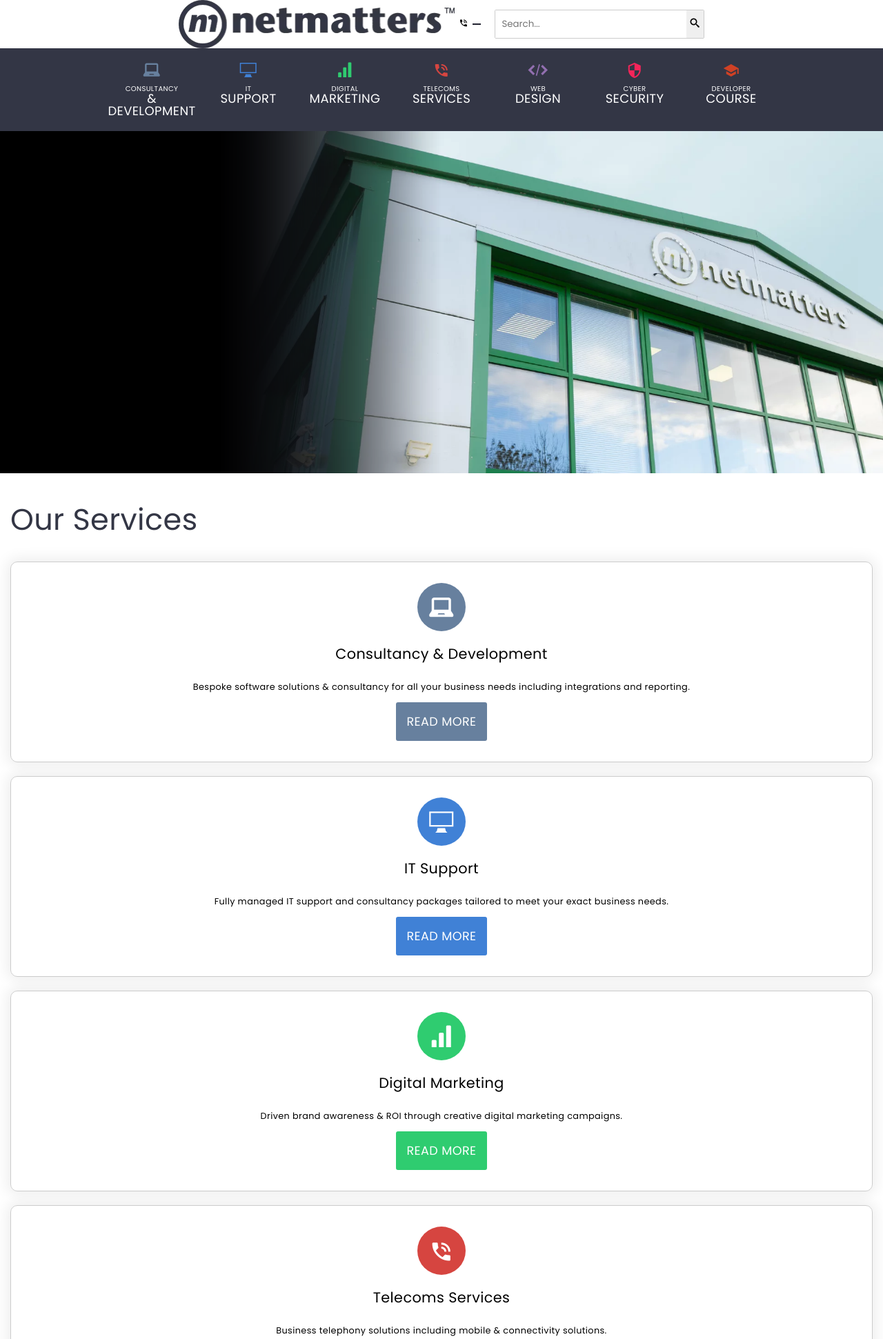
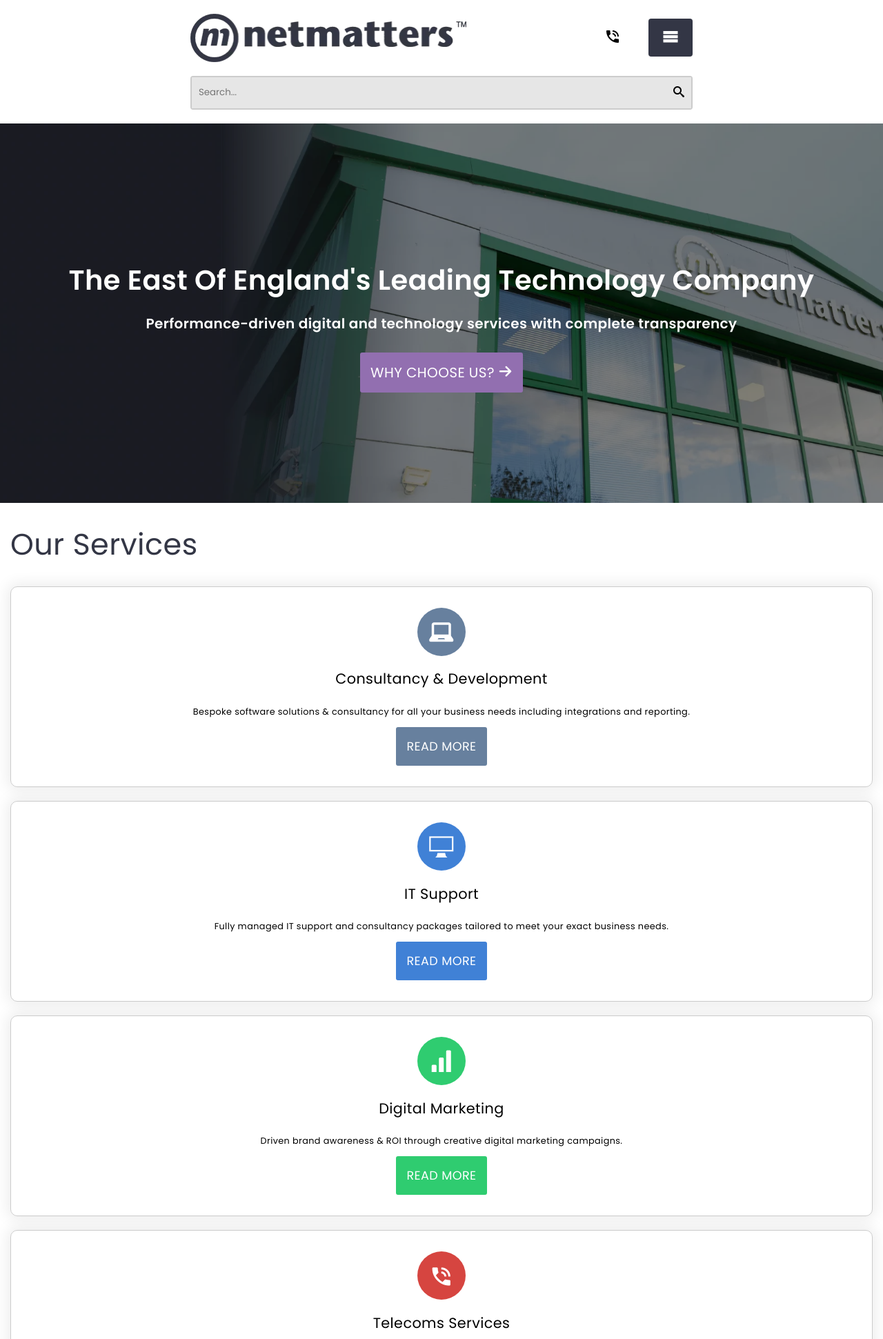
Before and after one commit to Max-Seaman/Netmatters-Homepage, a PHP site: page / in a window 1280 px wide. Shown: the top 1941 px of the page at 69% size. Run offline with PHP 8.4, Linux system fonts and the light colour scheme; some web fonts are replaced.

Commit message:
header and some 'news'
finished styling for the header section and some of the 'news' section. some minor adjustments to the 'welcome' and 'navbar/dropdown' sections too

```diff
--- a/css/style.css
+++ b/css/style.css
@@ -101,43 +103,104 @@
   font-weight: 500;
   grid-column: 1/-1;
 }
+.container-news {
+  padding: 0;
+}
 
 .stars {
   margin: 10px 0;
 }
 
-header {
-  margin-top: 20px;
+.header-top {
+  display: grid;
+  grid-template-columns: minmax(100px, 400px) 1fr;
+  grid-template-rows: auto auto;
+  align-items: center;
+  padding: 0 20px;
+  font-size: 24px;
+  column-gap: 30px;
+  row-gap: 20px;
+  margin: 20px auto;
+  max-width: 768px;
+  width: 100%;
+}
+.header-top img {
+  max-width: 100%;
+  height: auto;
 }
 
-.header-top {
+.items {
   display: flex;
-  flex-wrap: wrap;
-  align-items: center;
-  padding: 0 20px;
+  gap: 20px;
+  flex-wrap: nowrap;
+  justify-content: flex-end;
 }
-.header-top img {
-  width: 400px;
-  height: auto;
+.items button {
+  padding: 10px 20px;
+  font-size: 24px;
+  border: none;
+  border-radius: 4px;
+  color: #fff;
 }
-.header-top .search {
+
+.icon-phonetalk {
+  color: #000;
+}
+
+.phone {
+  background-color: transparent;
+}
+
+.contact {
+  background-color: #999ba3;
+}
+
+.menu {
+  background-color: #333645;
+}
+
+.search {
   display: flex;
-  flex: 1;
-  margin-left: 20px;
-  order: 1;
+  justify-content: center;
+  max-width: 100%;
+}
+.search-1 input {
+  padding-left: 10px;
   border: 1px solid #ccc;
-  border-radius: 2px;
+}
+.search-1 button {
+  padding: 10px 20px 7px;
+  font-size: 24px;
+  color: #fff;
+  border: none;
+  border-radius: 0 4px 4px 0;
+  background-color: #999ba3;
+}
+.search-2 {
+  grid-column: 1/-1;
+  border: 2px solid #ccc;
+  border-radius: 4px;
+}
+.search-2 input {
+  display: flex;
+  width: 100%;
+  padding-left: 10px;
   background-color: #e6e6e6;
-  box-shadow: inset 0 2px 4px rgba(0, 0, 0, 0.1);
+  border: none;
 }
-.header-top .search input {
-  width: 100%;
-  padding: 10px;
+.search-2 button {
+  font-size: 16px;
+  padding: 10px 10px;
   border: none;
+  background-color: #e6e6e6;
+}
+
+.support, .contact, .search-1 {
+  display: none;
 }
 
 nav {
-  display: flex;
+  display: none;
   justify-content: center;
   width: 100vw;
   background-color: #333645;
@@ -254,29 +282,60 @@
   text-decoration: underline;
 }
 
-/* Show dropdown on hover */
-.dropdown-2, .dropdown-3, .dropdown-4, .dropdown-5, .dropdown-6, .dropdown-7 {
-  display: none;
-}
-
+/* .hero::before {
+    content: '';
+    position: absolute;
+    inset: 0;
+    background: linear-gradient(
+      to right,
+      #000 20%,       black overlay on left
+      transparent 50%,  fade out
+      transparent 100%    no overlay on right side
+    );
+    z-index: 2;
+    mix-blend-mode: multiply;    used to overlay gradient and image
+  } */
 .hero {
   position: relative;
-  display: inline-block;
-}
-
-.hero::before {
-  content: "";
-  position: absolute;
-  inset: 0;
-  background: linear-gradient(to right, #000 25%, transparent 50%, transparent 100%);
-  z-index: 2;
-  mix-blend-mode: multiply; /* used to overlay gradient and image */
+  width: 100vw;
+  height: 550px;
+  display: flex;
+  align-items: center;
+  justify-content: center;
 }
 
 .hero img {
-  display: block;
+  position: absolute;
+  top: 0;
+  left: 0;
   width: 100%;
-  height: auto;
+  height: 100%;
+  object-fit: cover;
+  filter: brightness(50%);
+}
+
+.hero-txt {
+  position: relative;
+  color: #fff;
+  text-align: center;
+  z-index: 2;
+  margin-top: 0;
+  padding: 0 35px;
+  line-height: 1.2;
+}
+.hero-txt h1 {
+  color: #fff;
+  font-size: 40px;
+  font-weight: 600;
+}
+.hero-txt h2 {
+  padding-bottom: 30px;
+  font-size: 20px;
+  font-weight: 600;
+}
+
+.hero-btn {
+  font-size: 20px;
 }
 
 main {
@@ -528,31 +625,6 @@
 }
 .icon-footer-x:hover {
   background-color: #0fb9f7;
-}
-
-.support, .contact {
-  display: none;
-  flex-wrap: wrap;
-}
-
-.header-top button {
-  border: none;
-}
-.header-top button svg {
-  width: 32px;
-  height: 32px;
-  fill: #000;
-}
-
-.phone {
-  background: none;
-}
-
-.menu {
-  background-color: #212330;
-}
-.menu-icon {
-  filter: brightness(0) invert(1);
 }
 
 .card-1:hover {
--- a/index.html
+++ b/index.html
@@ -14,16 +14,22 @@
     <body>
 
         <header class="container">
-            <div class="header-top">
+            <div class="header-top ">
                 <img src="img/logo.png" alt="Netmatters Logo">
-                <button type="button" class="support"><i class="icon icon-mouse"></i>Support</button>
-                <button type="button" class="contact"><i class="icon icon-plane"></i>Contact</button>
-                <form class="search">
-                    <input type="text" placeholder="Search...">
-                    <button type="submit"class="submit"><i class="icon icon-search"></i></button>
+                <div class="items">
+                    <button type="button" class="support btn btn-2"><i class="icon icon-mouse"></i>Support</button>
+                    <button type="button" class="contact btn"><i class="icon icon-plane"></i>Contact</button>
+                    <form class="search search-1">
+                        <input type="text" class="hidden-m" placeholder="Search...">
+                        <button type="submit"><i class="icon icon-search"></i></button>
                     </form>
                     <button type="button" class="phone"><i class="icon icon-phonetalk"></i></button>
-                <button type="button" class="menu"><i class="icon icon-menu"></i></button>
+                    <button type="button" class="menu"><i class="icon icon-menu1"></i></button>
+                </div>
+                <form class="search search-2">
+                    <input type="text" placeholder="Search...">
+                    <button type="submit"><i class="icon icon-search"></i></button>
+                </form>
             </div>
             <nav>
                 <ul>
@@ -136,8 +142,15 @@
 
         <main>
 
+        <div class="container">
             <div class="hero">
                 <img src="img/hero.png" alt="Netmatters Building">
+                <div class="hero-txt">
+                    <h1 class="title">The East Of England&apos;s Leading Technology Company</h1>
+                    <h2>Performance-driven digital and technology services with complete transparency</h2>
+                    <span class="btn btn-5 hero-btn">Why Choose Us? <i class="icon icon-arrow"></i></span>
+                </div>
+            </div>
         </div>
 
             <div class="container">
@@ -212,10 +225,10 @@
                         </div>
                         <figure>
                             <blockquote>
-                                <p class="quote bold">Netmatters stood out from the start. Great guys and very easy to work with. Both the build and digital marketing teams are clearly skilled -they know their stuff! They delivered a website to our (high!) expectations and went over and above to ensure we were satisfied clients - and we are!</p>
+                                <p class="quote">Netmatters stood out from the start. Great guys and very easy to work with. Both the build and digital marketing teams are clearly skilled -they know their stuff! They delivered a website to our (high!) expectations and went over and above to ensure we were satisfied clients - and we are!</p>
                             </blockquote>
                             <figcaption>
-                                <p><strong>Eleanor Bishop, Head of Marketing - </strong>Ashcroft Partnership LLP</p>
+                                <strong>Eleanor Bishop, Head of Marketing - </strong>Ashcroft Partnership LLP
                             </figcaption>
                         </figure>
                         <div class="buttons">
@@ -231,6 +244,8 @@
                 <a href="#" class="view">View All <i class="icon icon-arrow"></i></a>
                 <div class="container container-news">
                     <a href="#" class="news-txt">
+                        <img src="img/news-value.png" alt="Increase exit value with bespoke software">
+                        <div class="content insights">
                             <h3>How Much Could Bespoke Software Add to Your E...</h3>
                             <p>If you're a Managing Director or Senior Manager preparing your business for exit, you know that incr...</p>
                             <span class="btn btn-news">Read More</span>
@@ -239,14 +254,17 @@
                                     <img src="img/news-netmatters.png" alt="Author Image">
                                 </div>
                                 <div class="details">
-                                <p>Posted by Netmatters</p>
+                                    <p class="bold">Posted by Netmatters</p>
                                     <p>27th June 2025</p>
+                                </div>
                             </div>
                         </div>
                     </a>
                 </div>
                 <div class="container container-news">
                     <a href="#" class="news-txt">
+                        <img src="img/news-ai.png" alt="Article: AI integration for business">
+                        <div class="content insights">
                             <h3>New Office Opening in Cambridge</h3>
                             <p>We are excited to announce the opening of our new office in Cambridge, expanding our reach and capabilities.</p>
                             <span class="btn btn-news">Read More</span>
@@ -255,14 +273,17 @@
                                     <img src="img/news-netmatters.png" alt="Author Image">
                                 </div>
                                 <div class="details">
-                                <p>Posted by Netmatters</p>
+                                    <p class="bold">Posted by Netmatters</p>
                                     <p>26th June 2025</p>
+                                </div>
                             </div>
                         </div>
                     </a>
                 </div>
                 <div class="container container-news">
                     <a href="#" class="news-txt">
+                        <img src="img/news-hire.png" alt="Netmatters hiring 1st line technician">
+                        <div class="content careers">
                             <h3>Netmatters Celebrates 10 Years of Excellence</h3>
                             <p>This year marks a decade of innovation and success for Netmatters, and we couldn't have done it without our amazing team and clients.</p>
                             <span class="btn btn-news">Read More</span>
@@ -271,8 +292,9 @@
                                     <img src="img/news-BS.png" alt="Author Image">
                                 </div>
                                 <div class="details">
-                                <p>Posted by Netmatters</p>
+                                    <p class="bold">Posted by Netmatters</p>
                                     <p>27th June 2025</p>
+                                </div>
                             </div>
                         </div>
                     </a>
--- a/scss/base/_readmore.scss
+++ b/scss/base/_readmore.scss
@@ -9,7 +9,5 @@
 .btn {
     text-transform: uppercase;
 
-        &-1 {
-            background-color: #4081d6;
-        }
+
     }
--- a/scss/base/_text.scss
+++ b/scss/base/_text.scss
@@ -34,7 +34,7 @@
 .view {
     order: 1;
     text-decoration: none;
-    padding: 30px;
+    padding: 30px 0;
     color: #333645;
     font-weight: 600;
     font-size: 27px;
@@ -55,3 +55,7 @@
     font-size: 10px;
     padding-top: 10px;
 }
+
+.bold {
+    font-weight: 600;
+}
--- a/scss/layout/_containers.scss
+++ b/scss/layout/_containers.scss
@@ -24,7 +24,8 @@
      &-dropdown {
         display: grid;
         grid-template-columns: repeat(3, 1fr);
-        width: 80%;
+        max-width: 1000px !important;   //make sure to change for the largest viewport
+        align-items: center;
         text-transform: none;
 
         h1 {
@@ -35,6 +36,10 @@
             grid-column: 1 / -1;
         }
    }
+
+   &-news {
+    padding: 0;
+   }
 }
 
 .stars {
--- a/scss/layout/_header.scss
+++ b/scss/layout/_header.scss
@@ -1,39 +1,103 @@
-header {
-    margin-top: 20px;
+
+
+.header-top {
+    display: grid;
+    grid-template-columns: minmax(100px, 400px) 1fr;
+    grid-template-rows: auto auto;
+    align-items: center;
+    padding: 0 20px;
+    font-size: 24px;
+    column-gap: 30px;
+    row-gap: 20px;    //0 for viewports without .search-2
+    margin: 20px auto;
+    max-width: 768px;  //,1260
+    width: 100%;
+
+    img {
+
+        max-width: 100%;
+        height: auto;
+    }
 }
 
-.header-top {
+.items {
     display: flex;
-    flex-wrap: wrap;
-    align-items: center;
-    padding: 0 20px;
+    gap: 20px;
+    flex-wrap: nowrap;
+    justify-content: flex-end;
 
-    img {
-        width: 400px; // Adjust the width as needed
-        height: auto;
+    button {
+        padding: 10px 20px;
+        font-size: 24px;
+        border: none;
+        border-radius: 4px;
+        color: #fff;
+    }
+}
 
+.icon-phonetalk {
+    color: #000;
+}
 
+.phone {
+    background-color: transparent;
+}
+
+.contact {
+    background-color: #999ba3;
+}
+
+.menu {
+    background-color: #333645;
+}
+
+.search {
+    display: flex;
+    justify-content: center;
+    max-width: 100%;
+
+    &-1 {
+        input {
+            padding-left: 10px;
+            border: 1px solid #ccc;
+        }
+
+        button {
+            padding: 10px 20px 7px;
+            font-size: 24px;
+            color: #fff;
+            border: none;
+            border-radius: 0 4px 4px 0;
+            background-color: #999ba3;
+        }
     }
 
-    .search {
-        display: flex;
-        flex: 1;
-        margin-left: 20px;
-        order: 1;
-        border: 1px solid #ccc;
-        border-radius: 2px;
-        background-color: #e6e6e6;
-        box-shadow: inset 0 2px 4px rgba(0, 0, 0, 0.1);
-
+    &-2 {
+        grid-column: 1 / -1;
+        border: 2px solid #ccc;
+        border-radius: 4px;
 
         input {
+            display: flex;
             width: 100%;
-            padding: 10px;
+            padding-left: 10px;
+            background-color: #e6e6e6;
             border: none;
         }
 
+        button {
+            font-size: 16px;
+            padding: 10px 10px;
+            border: none;
+            background-color: #e6e6e6;
+        }
+    }
+}
 
-    }
+.support, .contact, .search-1 {
+    display: none;
+}
 
 
-}
+//box-shadow: inset 0 2px 4px rgba(0, 0, 0, 0.1);
+//background-color: #e6e6e6;
--- a/scss/layout/_hero.scss
+++ b/scss/layout/_hero.scss
@@ -1,26 +1,59 @@
-.hero {
-  position: relative;
-  display: inline-block;
-}
-
-.hero::before {
+/* .hero::before {
     content: '';
     position: absolute;
     inset: 0;
     background: linear-gradient(
       to right,
-    #000 25%,      /* black overlay on left */
-    transparent 50%, /* fade out */
-    transparent 100% /* no overlay on right side */
+      #000 20%,       black overlay on left
+      transparent 50%,  fade out
+      transparent 100%    no overlay on right side
     );
+    z-index: 2;
+    mix-blend-mode: multiply;    used to overlay gradient and image
+  } */
 
-  z-index: 2;
-  mix-blend-mode: multiply; /* used to overlay gradient and image */
+.hero {
+    position: relative;
+    width: 100vw;
+    height: 550px;
+    display: flex;
+    align-items: center;
+    justify-content: center;
 }
 
 .hero img {
-  display: block;
+    position: absolute;
+    top: 0;
+    left: 0;
     width: 100%;
-  height: auto;
+    height: 100%;
+    object-fit: cover;
+    filter: brightness(50%);
+  }
 
+.hero-txt {
+  position: relative;
+  color: #fff;
+  text-align: center;
+  z-index: 2;
+  margin-top: 0;
+  padding: 0 35px;
+  line-height: 1.2;
+
+
+  h1 {
+    color: #fff;
+    font-size: 40px;
+    font-weight: 600;
   }
+
+  h2 {
+    padding-bottom: 30px;
+    font-size: 20px;
+    font-weight: 600;
+  }
+}
+
+.hero-btn {
+  font-size: 20px;
+}
--- a/scss/layout/_nav.scss
+++ b/scss/layout/_nav.scss
@@ -1,5 +1,5 @@
 nav {
-    display: flex;
+    display: none;  //change to flex when necessary
     justify-content: center;
     width: 100vw;
     background-color: #333645;
--- a/scss/layout/_welcome.scss
+++ b/scss/layout/_welcome.scss
@@ -45,24 +45,31 @@
             line-height: 35px;
         }
     }
-
-        .bold {
-            font-weight: 600;
-        }
 }
 
 figure {
     margin: 0;
+    padding-bottom: 20px;
+}
 
 blockquote {
     margin: 20px 0;
     font-style: italic;
 
     .quote {
-            font-size: 20px;
+        font-size: 21px;
         line-height: 1.5;
     }
 }
+
+figcaption {
+    font-size: 18px;
+    font-weight: 600;
+}
+
+strong {
+    color: #a3a8ac;
+    font-weight: 600;
 }
 
 .culture {
--- a/scss/modules/_icons.scss
+++ b/scss/modules/_icons.scss
@@ -35,32 +35,3 @@
         background-color: #0fb9f7;
     }
 }
-
-.support, .contact {
-    display: none;
-    flex-wrap: wrap;
-}
-
-.header-top {
-    button {
-        border: none;
-
-        svg{
-            width: 32px;
-            height: 32px;
-            fill: #000; // Change to your desired color
-        }
-    }
-}
-
-.phone {
-    background: none;
-}
-
-.menu {
-    background-color: #212330;
-
-    &-icon {
-        filter: brightness(0) invert(1);
-    }
-}
--- a/scss/utilities/_loop.scss
+++ b/scss/utilities/_loop.scss
@@ -38,8 +38,8 @@
         }
     }
 
-    @include color-variant('.btn',$i);
-    @include color-variant('.circle',$i);
+    @include color-variant('.btn', $i);
+    @include color-variant('.circle', $i);
 
     .dropdown-#{$i} {
         background-color: darken(nth($colors, $i), 10%);
```
Also changed, not shown: other parts of css/style.css (+62 -57 lines), other parts of scss/layout/_nav.scss (+6 -53 lines), scss/layout/_news.scss (+35 -8 lines), 1 other file. Lines whose indentation alone changed are shown as unchanged.
